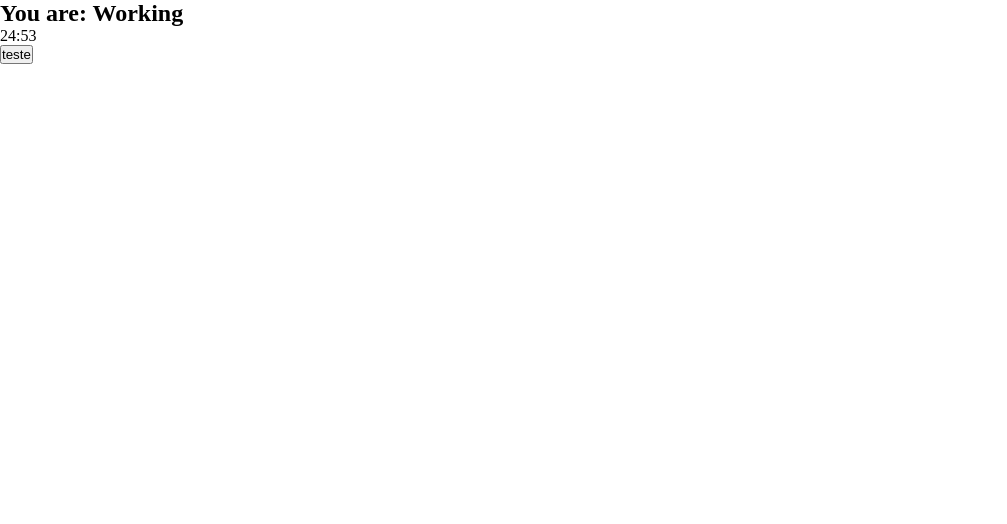
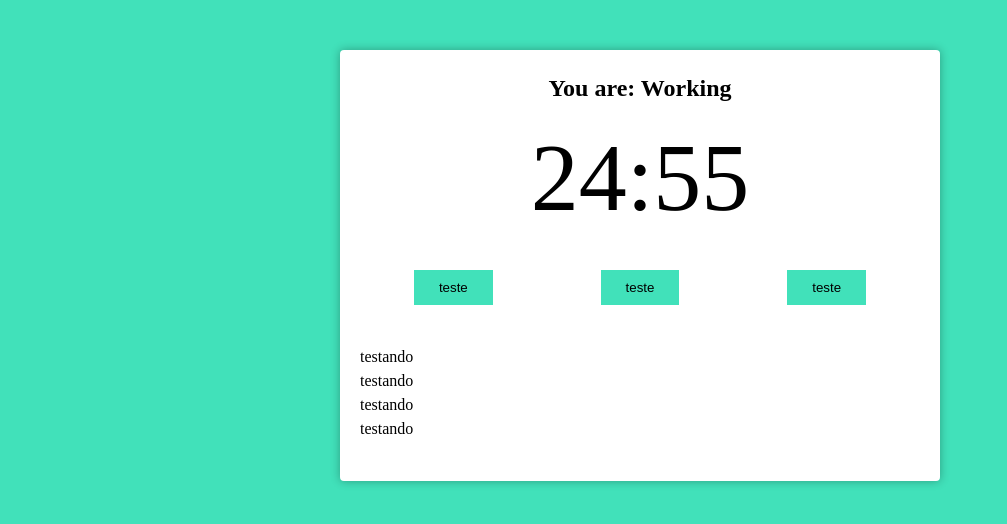
Before and after one commit to V1ctorW1ll1an/pomodoroApp, a React (Create React App) app in the folder pomodoro-app/: page / in a window 1280 px wide. Shown: the top 524 px of the page, without its empty margins (0-1007 px from the left). Built offline with nearby package versions, Linux system fonts and the light colour scheme.

Commit message:
configurando o css

```diff
--- a/pomodoro-app/src/App.tsx
+++ b/pomodoro-app/src/App.tsx
@@ -3,8 +3,13 @@
 
 function App(): JSX.Element {
     return (
-        <div className="App">
-            <PomodoroTimer defaultPomodoroTimer={1500}></PomodoroTimer>
+        <div className="app">
+            <PomodoroTimer
+                pomodoroTimer={1500}
+                shortRestTime={300}
+                longRestTime={900}
+                cycles={4}
+            ></PomodoroTimer>
         </div>
     );
 }
--- a/pomodoro-app/src/components/pomodoroTimer.tsx
+++ b/pomodoro-app/src/components/pomodoroTimer.tsx
@@ -4,11 +4,14 @@
 import { Timer } from "./timer";
 
 interface IProps {
-    defaultPomodoroTimer: number;
+    pomodoroTimer: number;
+    shortRestTime: number;
+    longRestTime: number;
+    cycles: number;
 }
 
 export function PomodoroTimer(props: IProps): JSX.Element {
-    const [mainTime, setMainTime] = useState(props.defaultPomodoroTimer);
+    const [mainTime, setMainTime] = useState(props.pomodoroTimer);
 
     useInterval(() => {
         setMainTime(mainTime - 1);
@@ -18,7 +21,17 @@
         <div className="pomodoro">
             <h2>You are: Working</h2>
             <Timer mainTime={mainTime}></Timer>
-            <Button text="teste"></Button>
+            <div className="controls">
+                <Button text="teste"></Button>
+                <Button text="teste"></Button>
+                <Button text="teste"></Button>
+            </div>
+            <div className="details">
+                <p>testando</p>
+                <p>testando</p>
+                <p>testando</p>
+                <p>testando</p>
+            </div>
         </div>
     );
 }
--- a/pomodoro-app/src/index.css
+++ b/pomodoro-app/src/index.css
@@ -7,4 +7,62 @@
 
 body {
     font-family: serif;
+    background-color: #41e1ba;
+    transition: background-color 300ms ease-in-out;
+    line-height: 1.5;
 }
+
+.app {
+    max-width: 640px;
+    margin: 0 auto;
+}
+
+.working {
+    background-color: #ef5d50;
+}
+
+.hidden {
+    display: none;
+}
+.pomodoro {
+    background-color: #ffffff;
+    margin: 50px 20px;
+    padding: 20px;
+    border-radius: 4px;
+    box-shadow: 0 0 10px rgba(0, 0, 0, 0.3);
+}
+
+.pomodoro h2 {
+    font-size: 24px;
+    text-align: center;
+}
+
+.pomodoro .timer {
+    font-size: 6rem;
+    text-align: center;
+}
+
+.pomodoro .controls {
+    display: flex;
+    align-items: center;
+    justify-content: space-evenly;
+}
+
+.pomodoro button {
+    background-color: #41e1ba;
+    border: none;
+    cursor: pointer;
+    padding: 10px 25px;
+    color: #000000;
+    transition: background-color 300ms ease-in-out;
+    margin: 20px auto;
+}
+
+.pomodoro button .working {
+    background-color: #ef5d50;
+    color: #ffffff;
+}
+
+.pomodoro .details {
+    margin: 20px 0;
+}
```
